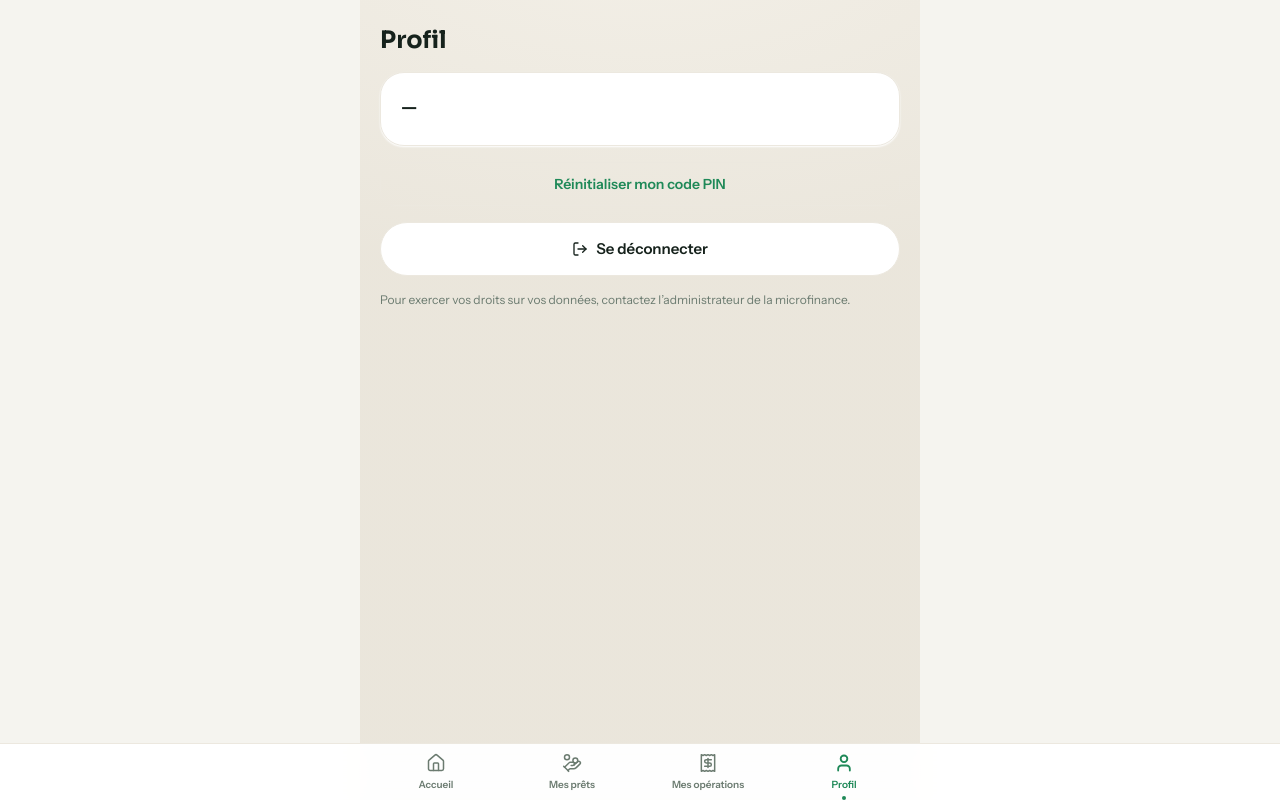
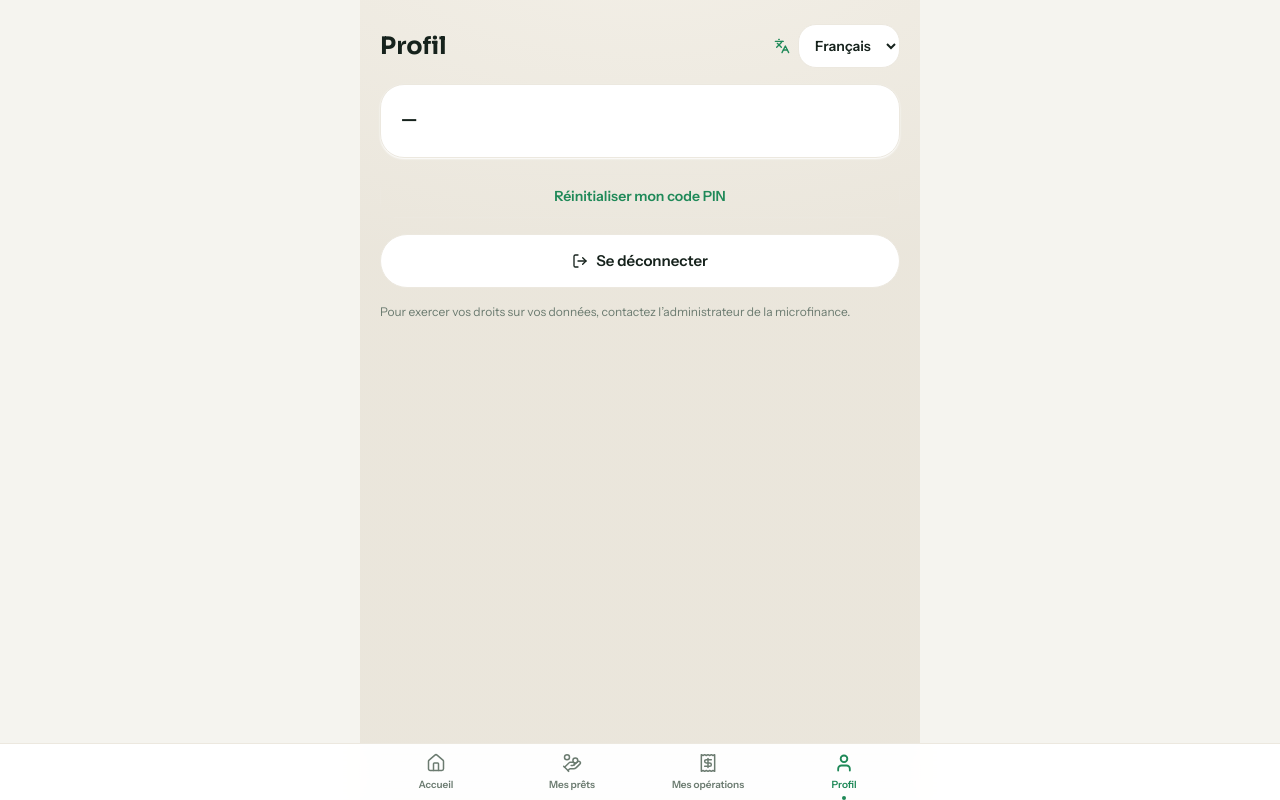
Before and after one commit to urbainmorel/microfinance-v2, a Next.js app: page /client/profile in a window 1280 px wide. Built offline with nearby package versions, Linux system fonts and the light colour scheme; no server answers.

Commit message:
feat(i18n): add persistent client locale foundation

```diff
--- a/src/app/client/layout.tsx
+++ b/src/app/client/layout.tsx
@@ -1,10 +1,19 @@
+import { cookies } from "next/headers";
+
 import { BottomNav } from "@/components/client/bottom-nav";
+import { ClientLocaleProvider } from "@/components/i18n/client-locale-provider";
 
-export default function ClientLayout({ children }: { children: React.ReactNode }) {
+import type { ClientLocale } from "@/lib/i18n/messages";
+
+export default async function ClientLayout({ children }: { children: React.ReactNode }) {
+  const requested = (await cookies()).get("mf_locale")?.value;
+  const locale: ClientLocale = requested === "en" ? "en" : "fr";
   return (
-    <div className="mx-auto min-h-dvh w-full max-w-[560px] bg-radial-app px-5 pb-24 pt-6">
-      {children}
-      <BottomNav />
-    </div>
+    <ClientLocaleProvider initialLocale={locale}>
+      <div className="mx-auto min-h-dvh w-full max-w-[560px] bg-radial-app px-5 pb-24 pt-6">
+        {children}
+        <BottomNav />
+      </div>
+    </ClientLocaleProvider>
   );
 }
--- a/src/app/client/profile/page.tsx
+++ b/src/app/client/profile/page.tsx
@@ -5,6 +5,8 @@ import Link from "next/link";
 import { useRouter } from "next/navigation";
 
 import { KycStatusBadge } from "@/components/dashboard/kyc-status-badge";
+import { useClientLocale } from "@/components/i18n/client-locale-provider";
+import { LanguageSwitcher } from "@/components/i18n/language-switcher";
 import { Button } from "@/components/ui/button";
 import { Card } from "@/components/ui/card";
 import { useProfile } from "@/lib/hooks/use-profile";
@@ -16,6 +18,7 @@ export default function ProfilePage() {
   const router = useRouter();
   const { data: profile } = useProfile();
   const { data: user } = useSessionUser();
+  const { t } = useClientLocale();
 
   async function logout() {
     await supabase.auth.signOut();
@@ -24,7 +27,10 @@ export default function ProfilePage() {
 
   return (
     <div className="flex flex-col gap-4">
-      <h1 className="font-display text-2xl font-bold text-foreground">Profil</h1>
+      <div className="flex items-center justify-between gap-3">
+        <h1 className="font-display text-2xl font-bold text-foreground">{t("profile.title")}</h1>
+        <LanguageSwitcher />
+      </div>
       <Card className="flex flex-col gap-1">
         <p className="text-lg font-bold text-foreground">{profile?.firstname ?? "—"}</p>
         <p className="text-sm text-muted-foreground">{user?.email}</p>
@@ -38,15 +44,13 @@ export default function ProfilePage() {
         href="/auth/reset-pin"
         className="flex min-h-11 items-center justify-center rounded-[14px] border border-border px-4 text-sm font-semibold text-accent"
       >
-        Réinitialiser mon code PIN
+        {t("profile.resetPin")}
       </Link>
       <Button variant="outline" onClick={logout}>
         <LogOut className="size-4" aria-hidden />
-        Se déconnecter
+        {t("profile.logout")}
       </Button>
-      <p className="text-xs text-muted-foreground">
-        Pour exercer vos droits sur vos données, contactez l’administrateur de la microfinance.
-      </p>
+      <p className="text-xs text-muted-foreground">{t("profile.privacy")}</p>
     </div>
   );
 }
--- a/src/components/client/bottom-nav.tsx
+++ b/src/components/client/bottom-nav.tsx
@@ -4,18 +4,24 @@ import { HandCoins, Home, Receipt, User, type LucideIcon } from "lucide-react";
 import Link from "next/link";
 import { usePathname } from "next/navigation";
 
+import { useClientLocale } from "@/components/i18n/client-locale-provider";
 import { cn } from "@/lib/utils";
 
-const TABS: { href: string; label: string; icon: LucideIcon }[] = [
-  { href: "/client/dashboard", label: "Accueil", icon: Home },
-  { href: "/client/loans", label: "Mes prêts", icon: HandCoins },
-  { href: "/client/operations", label: "Mes opérations", icon: Receipt },
-  { href: "/client/profile", label: "Profil", icon: User },
+const TABS: {
+  href: string;
+  label: "nav.home" | "nav.loans" | "nav.operations" | "nav.profile";
+  icon: LucideIcon;
+}[] = [
+  { href: "/client/dashboard", label: "nav.home", icon: Home },
+  { href: "/client/loans", label: "nav.loans", icon: HandCoins },
+  { href: "/client/operations", label: "nav.operations", icon: Receipt },
+  { href: "/client/profile", label: "nav.profile", icon: User },
 ];
 
 /** Navigation basse — 4 onglets (PRD §7.6, DESIGN §12). Masquée pendant l'onboarding KYC. */
 export function BottomNav() {
   const pathname = usePathname();
+  const { t } = useClientLocale();
   if (pathname.startsWith("/client/kyc")) return null;
 
   return (
@@ -34,7 +40,7 @@ export function BottomNav() {
                 )}
               >
                 <Icon className="size-5" strokeWidth={active ? 2.2 : 1.8} aria-hidden />
-                {label}
+                {t(label)}
                 <span
                   className={cn("h-1 w-1 rounded-full", active ? "bg-accent" : "bg-transparent")}
                   aria-hidden
--- a/src/components/dashboard/dashboard-header.tsx
+++ b/src/components/dashboard/dashboard-header.tsx
@@ -2,16 +2,18 @@
 
 import { KycStatusBadge } from "@/components/dashboard/kyc-status-badge";
 import { NotificationBell } from "@/components/dashboard/notification-bell";
+import { useClientLocale } from "@/components/i18n/client-locale-provider";
 import { Skeleton } from "@/components/ui/skeleton";
 import { useProfile } from "@/lib/hooks/use-profile";
 
 /** En-tête du dashboard (PRD §7.1) : salutation, badge de statut KYC, cloche notifications. */
 export function DashboardHeader() {
   const { data } = useProfile();
+  const { t } = useClientLocale();
   return (
     <header className="flex items-start justify-between gap-4">
       <div className="min-w-0">
-        <p className="text-sm text-muted-foreground">Bonjour</p>
+        <p className="text-sm text-muted-foreground">{t("common.hello")}</p>
         {data ? (
           <h1 className="truncate font-display text-2xl font-bold text-foreground">
             {data.firstname}
--- /dev/null
+++ b/src/components/i18n/client-locale-provider.tsx
@@ -0,0 +1,44 @@
+"use client";
+
+import { createContext, useContext, useEffect, useMemo, useState } from "react";
+
+import { messages, type ClientLocale, type MessageKey } from "@/lib/i18n/messages";
+
+type LocaleContextValue = {
+  locale: ClientLocale;
+  setLocale: (locale: ClientLocale) => void;
+  t: (key: MessageKey) => string;
+};
+const LocaleContext = createContext<LocaleContextValue | null>(null);
+
+export function ClientLocaleProvider({
+  children,
+  initialLocale,
+}: {
+  children: React.ReactNode;
+  initialLocale: ClientLocale;
+}) {
+  const [locale, updateLocale] = useState(initialLocale);
+  useEffect(() => {
+    document.documentElement.lang = locale;
+  }, [locale]);
+  const value = useMemo<LocaleContextValue>(
+    () => ({
+      locale,
+      setLocale: (next) => {
+        updateLocale(next);
+        localStorage.setItem("mf_locale", next);
+        document.cookie = `mf_locale=${next}; Path=/; Max-Age=31536000; SameSite=Lax`;
+      },
+      t: (key) => messages[locale][key],
+    }),
+    [locale],
+  );
+  return <LocaleContext.Provider value={value}>{children}</LocaleContext.Provider>;
+}
+
+export function useClientLocale() {
+  const context = useContext(LocaleContext);
+  if (!context) throw new Error("useClientLocale must be used inside ClientLocaleProvider");
+  return context;
+}
--- /dev/null
+++ b/src/components/i18n/language-switcher.tsx
@@ -0,0 +1,24 @@
+"use client";
+
+import { Languages } from "lucide-react";
+
+import { useClientLocale } from "@/components/i18n/client-locale-provider";
+
+export function LanguageSwitcher() {
+  const { locale, setLocale, t } = useClientLocale();
+  return (
+    <label className="flex items-center gap-2 text-sm font-semibold">
+      <Languages className="size-4 text-accent" aria-hidden />
+      <span className="sr-only">{t("common.language")}</span>
+      <select
+        value={locale}
+        onChange={(event) => setLocale(event.target.value as "fr" | "en")}
+        aria-label={t("common.language")}
+        className="h-11 rounded-xl border border-border bg-card px-3"
+      >
+        <option value="fr">{t("common.french")}</option>
+        <option value="en">{t("common.english")}</option>
+      </select>
+    </label>
+  );
+}
--- /dev/null
+++ b/src/lib/i18n/messages.ts
@@ -0,0 +1,34 @@
+export const messages = {
+  fr: {
+    "nav.home": "Accueil",
+    "nav.loans": "Mes prêts",
+    "nav.operations": "Mes opérations",
+    "nav.profile": "Profil",
+    "common.hello": "Bonjour",
+    "common.language": "Langue",
+    "common.french": "Français",
+    "common.english": "English",
+    "profile.title": "Profil",
+    "profile.resetPin": "Réinitialiser mon code PIN",
+    "profile.logout": "Se déconnecter",
+    "profile.privacy":
+      "Pour exercer vos droits sur vos données, contactez l’administrateur de la microfinance.",
+  },
+  en: {
+    "nav.home": "Home",
+    "nav.loans": "My loans",
+    "nav.operations": "My transactions",
+    "nav.profile": "Profile",
+    "common.hello": "Hello",
+    "common.language": "Language",
+    "common.french": "Français",
+    "common.english": "English",
+    "profile.title": "Profile",
+    "profile.resetPin": "Reset my PIN",
+    "profile.logout": "Sign out",
+    "profile.privacy": "To exercise your data rights, contact the microfinance administrator.",
+  },
+} as const;
+
+export type ClientLocale = keyof typeof messages;
+export type MessageKey = keyof (typeof messages)["fr"];
```
Also changed, not shown: 1 other file (tests, documents, lock files or other folders).
